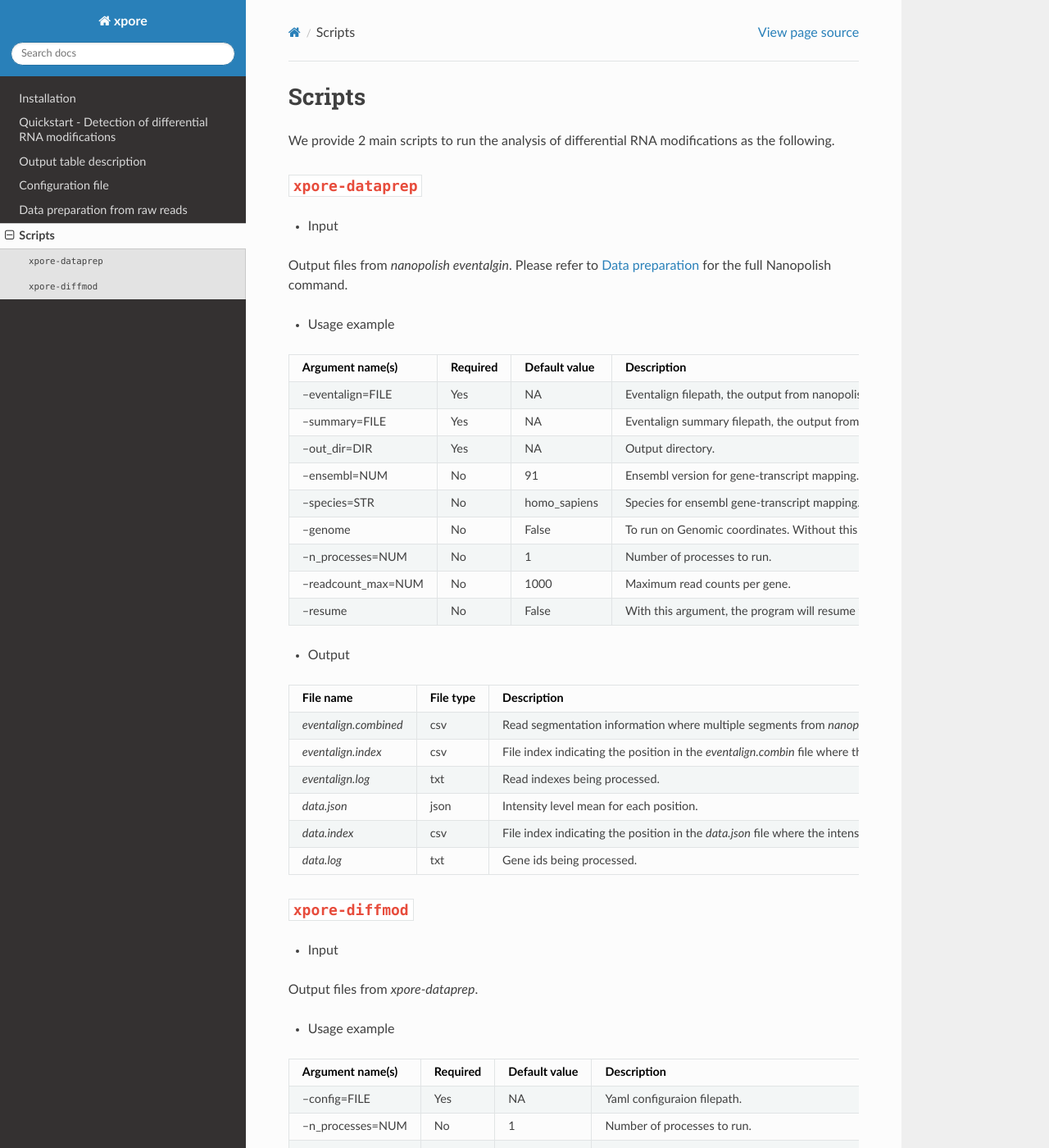
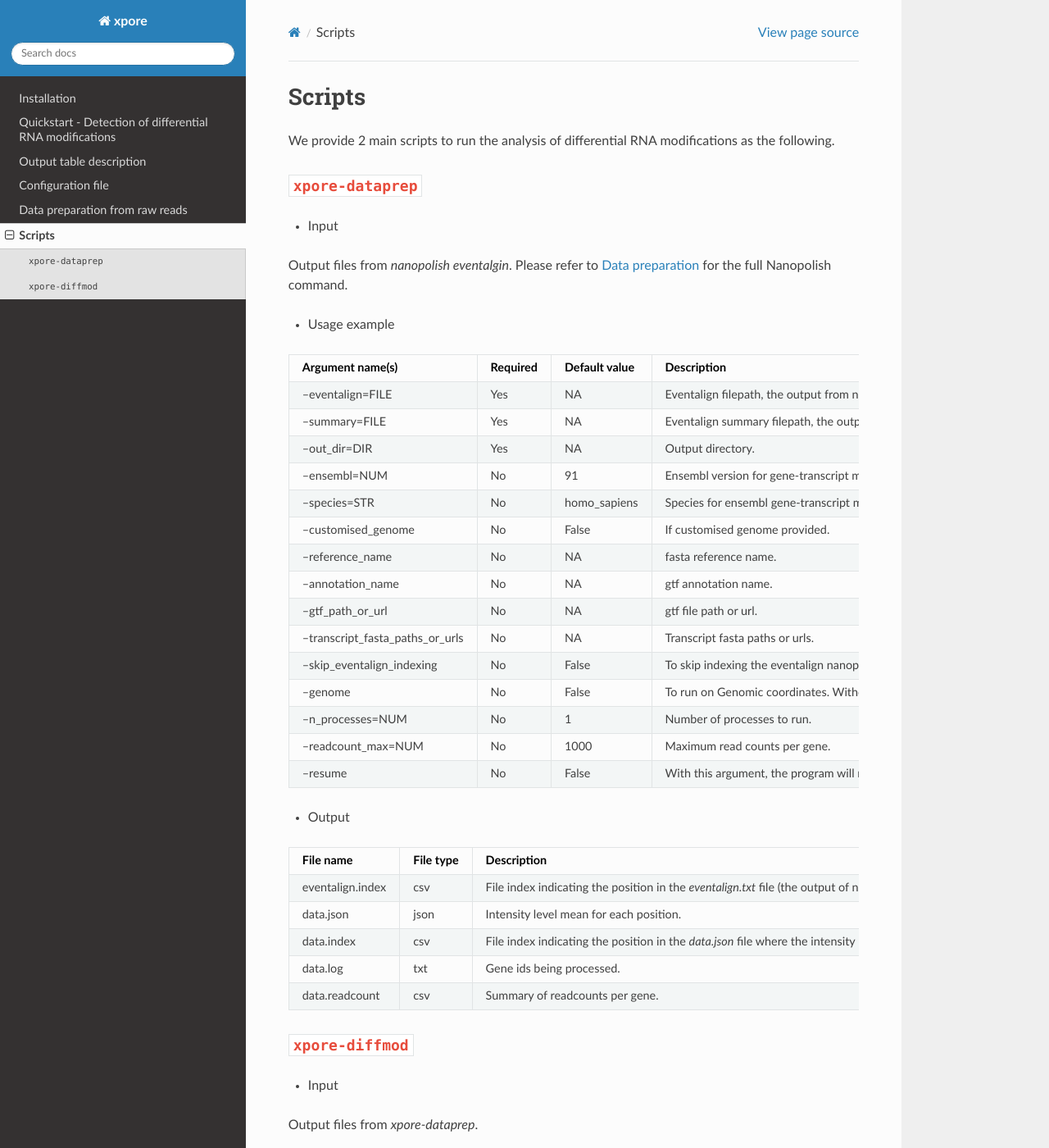
Before and after one commit to GoekeLab/xpore, a Sphinx documentation site: the page built from docs/source/scripts.rst, in a window 1280 px wide and 1400 px high. Shown: the whole window at 82% size. Built offline with Sphinx 7.4.7 and the Read the Docs theme 2.0.0, drawn with Linux system fonts in a browser that asks for light colours.

Commit message:
xpore v1.0

```diff
--- a/docs/source/scripts.rst
+++ b/docs/source/scripts.rst
@@ -14,31 +14,36 @@ Output files from `nanopolish eventalgin`. Please refer to :ref:`Data preparatio
 
 * Usage example
 
-======================  ==========  ===================  ============================================================================================================
-Argument name(s)         Required    Default value         Description
-======================  ==========  ===================  ============================================================================================================
---eventalign=FILE        Yes         NA                    Eventalign filepath, the output from nanopolish.
---summary=FILE           Yes         NA                    Eventalign summary filepath, the output from nanopolish.
---out_dir=DIR            Yes         NA                    Output directory.
---ensembl=NUM            No          91                    Ensembl version for gene-transcript mapping.
---species=STR            No          homo_sapiens          Species for ensembl gene-transcript mapping.
---genome                 No          False                 To run on Genomic coordinates. Without this argument, the program will run on transcriptomic coordinates.
---n_processes=NUM        No          1                     Number of processes to run.
---readcount_max=NUM      No          1000                  Maximum read counts per gene.
---resume                 No          False                 With this argument, the program will resume from the previous run.
-======================  ==========  ===================  ============================================================================================================
+=================================   ==========  ===================  ============================================================================================================
+Argument name(s)                    Required    Default value         Description
+=================================   ==========  ===================  ============================================================================================================
+--eventalign=FILE                   Yes         NA                    Eventalign filepath, the output from nanopolish.
+--summary=FILE                      Yes         NA                    Eventalign summary filepath, the output from nanopolish.
+--out_dir=DIR                       Yes         NA                    Output directory.
+--ensembl=NUM                       No          91                    Ensembl version for gene-transcript mapping.
+--species=STR                       No          homo_sapiens          Species for ensembl gene-transcript mapping.
+--customised_genome                 No          False                 If customised genome provided.
+--reference_name                    No          NA                    fasta reference name.
+--annotation_name                   No          NA                    gtf annotation name.
+--gtf_path_or_url                   No          NA                    gtf file path or url.
+--transcript_fasta_paths_or_urls    No          NA                    Transcript fasta paths or urls.
+--skip_eventalign_indexing          No          False                 To skip indexing the eventalign nanopolish output.
+--genome                            No          False                 To run on Genomic coordinates. Without this argument, the program will run on transcriptomic coordinates.
+--n_processes=NUM                   No          1                     Number of processes to run.
+--readcount_max=NUM                 No          1000                  Maximum read counts per gene.
+--resume                            No          False                 With this argument, the program will resume from the previous run.
+=================================   ==========  ===================  ============================================================================================================
 
 * Output
 
 ======================  ==============  ===============================================================================================================================================================
 File name               File type       Description
 ======================  ==============  ===============================================================================================================================================================
-`eventalign.combined`   csv             Read segmentation information where multiple segments from `nanopolish eventalign` are aggregated per position.
-`eventalign.index`      csv             File index indicating the position in the `eventalign.combin` file where the segmentation information of each read index is stored, allowing a random access.
-`eventalign.log`        txt             Read indexes being processed.
-`data.json`             json            Intensity level mean for each position.
-`data.index`            csv             File index indicating the position in the `data.json` file where the intensity level means across positions of each gene is stored, allowing a random access.
-`data.log`              txt             Gene ids being processed.
+eventalign.index        csv             File index indicating the position in the `eventalign.txt` file (the output of nanopolish eventalign) where the segmentation information of each read index is stored, allowing a random access.
+data.json               json            Intensity level mean for each position.
+data.index              csv             File index indicating the position in the `data.json` file where the intensity level means across positions of each gene is stored, allowing a random access.
+data.log                txt             Gene ids being processed.
+data.readcount          csv             Summary of readcounts per gene.
 ======================  ==============  ===============================================================================================================================================================
 
 ``xpore-diffmod``
@@ -65,6 +70,6 @@ Argument name(s)      Required    Default value       Description
 ======================  ===============     =================================================================================================================================================
 File name                File type           Description
 ======================  ===============     =================================================================================================================================================
-`diffmod.table`          csv                 Output table information of differential modification rates. Please refer to :ref:`Output table description <outputtable>` for the full description.
-`diffmod.log`            txt                 Gene/Transcript ids being processed.
+diffmod.table            csv                 Output table information of differential modification rates. Please refer to :ref:`Output table description <outputtable>` for the full description.
+diffmod.log              txt                 Gene/Transcript ids being processed.
 ======================  ===============     =================================================================================================================================================
```
Also changed, not shown: 1 other file.
